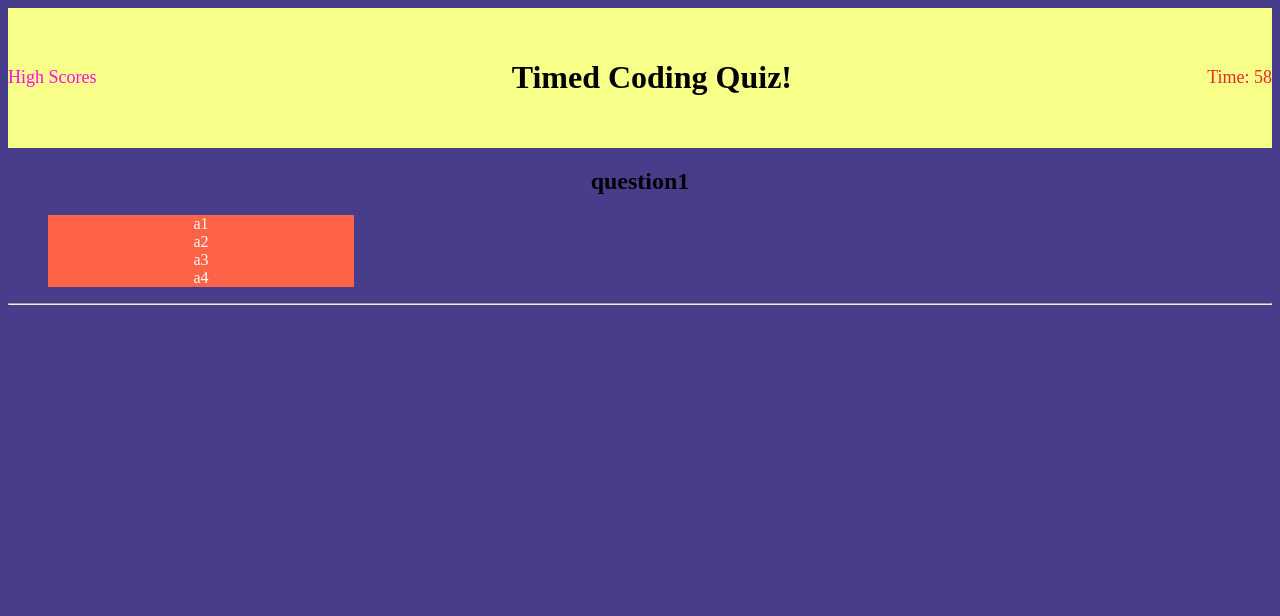
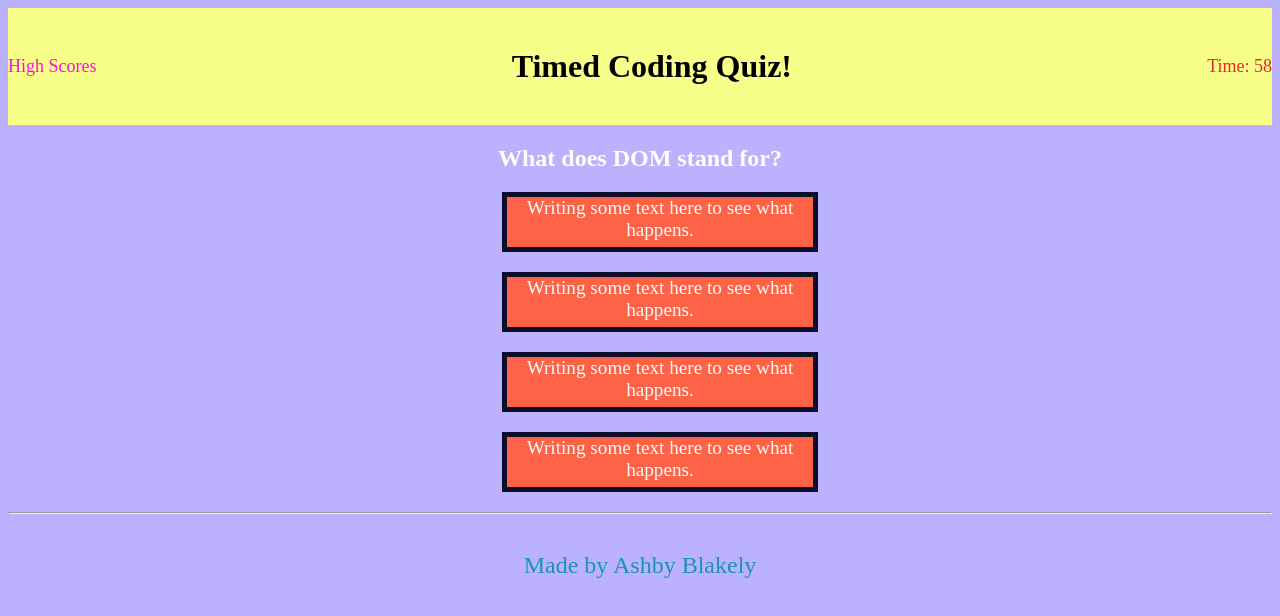
Before and after one commit to AshbyLB/student-code-quiz, a plain HTML site: page index.html in a window 1280 px wide. Both pictures are taken after a click on the button "Start The Quiz". Drawn offline with Linux system fonts and the light colour scheme.

Commit message:
Updating styling and centering of the elements on the page

```diff
--- a/assets/css/style.css
+++ b/assets/css/style.css
@@ -1,11 +1,9 @@
-* {
-    box-sizing: border-box;
-}
+
 
 body {
     display: flex;
     flex-wrap: wrap;
-    background-color: darkslateblue;
+    background-color: rgb(187, 177, 253);
 }
 
 header {
@@ -45,7 +43,7 @@ main {
     height: auto;
     display: block;
     align-items: center;
-    border: snow;
+    text-align: center;
 }
 
 main div {
@@ -58,5 +56,50 @@ ul li {
     list-style: none;
     background-color: tomato;
     width: 25%;
-    margin
+    margin-right: auto;
+    margin-left: auto;
+    font-size: larger;
+    border: 5px solid rgb(12, 12, 44);
+    height: 50px;
+    margin-top: 20px;
+    margin-bottom: 20px;
+    min-width: 200px;
+
 }
+
+ul {
+    display: block;
+}
+
+#title {
+    color: white;
+}
+
+li:hover {
+    border: 5px solid rgb(64, 250, 204);
+    text-decoration: underline;
+    background-color: white;
+    color: tomato;
+}
+#tryAgain {
+    text-align: center;
+    margin: auto;
+}
+footer {
+    margin: auto;
+    color: rgb(25, 148, 185);
+    padding: 30px;
+    font-size: 150%;
+}
+h1 {
+    margin: auto;
+}
+#return {
+    margin: auto;
+}
+footer a {
+    color: rgb(0, 0, 0);
+    font-weight: bolder;
+    font-size: 150%;
+    text-decoration: underline;
+}
--- a/assets/js/script.js
+++ b/assets/js/script.js
@@ -1,8 +1,8 @@
 
 let questions = [
     {
-        question: "question1",
-        answers: ["a1", "a2", "a3", "a4"],
+        question: "What does DOM stand for?",
+        answers: ["Writing some text here to see what happens.", "Writing some text here to see what happens.", "Writing some text here to see what happens.", "Writing some text here to see what happens."],
         correctAnswers: 0,
     },
     {
--- a/index.html
+++ b/index.html
@@ -46,7 +46,7 @@
 
     </main>
     <script src="./assets/js/script.js"></script>
-
+<footer>Made by Ashby Blakely</footer>
 </body>
 
 </html>
```
Also changed, not shown: scores.html (+1 -2 lines).
